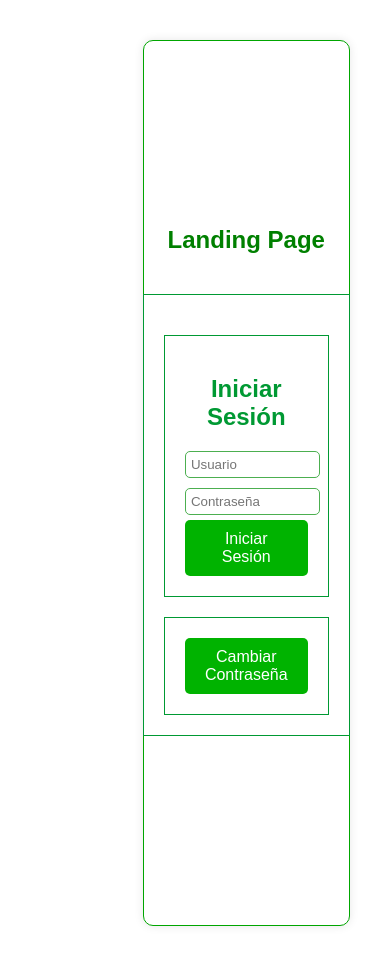
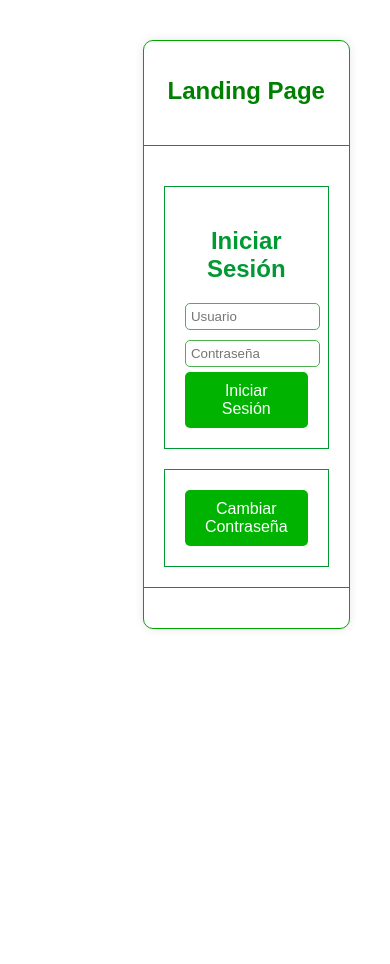
Before and after one commit to alexismichia/front-ramiro, a React (Create React App) app: page / in a window 390 px wide. After the commit the page ends 844 px from the top, so only its background shows below. Built offline with nearby package versions, Linux system fonts and the light colour scheme.

Commit message:
Update landing.css

```diff
--- a/src/componentes/Landingpage/landing.css
+++ b/src/componentes/Landingpage/landing.css
@@ -1,10 +1,9 @@
-/* Estilo del contenedor principal */
 .container {
   display: flex;
   flex-direction: column;
   align-items: center;
   justify-content: center;
-  min-height: 100vh;
+  height: 100vh;
   background-color: #4CAF50; /* Fondo verde principal */
   padding: 0 20px; /* Aumentar el espacio de relleno en los lados */
   text-align: center; /* Alinear el contenido al centro */
@@ -54,11 +53,9 @@ button {
 }
 
 /* Estilos para dispositivos móviles en vertical */
-@media (max-width: 768px) {
+@media (max-width: 768px) and (orientation: portrait) {
   .container {
     padding: 20px; /* Aumentar el espacio de relleno en los lados */
-  }
-  h1 {
-    font-size: 18px; /* Reducir el tamaño del título aún más para dispositivos móviles */
+    text-align: center; /* Alinear el contenido al centro */
   }
 }
```
